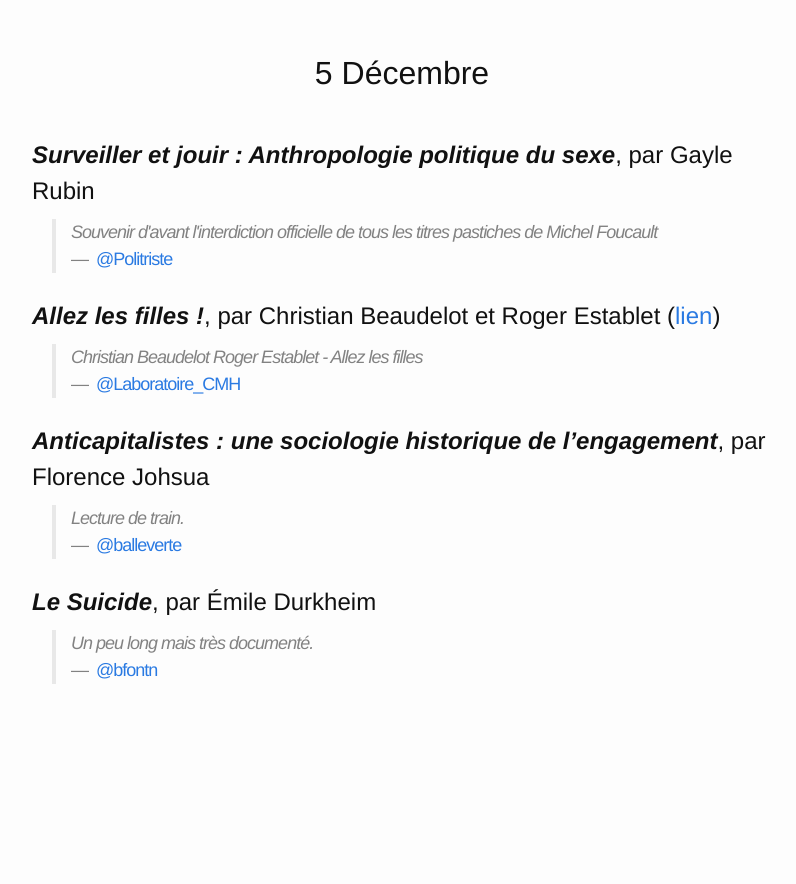
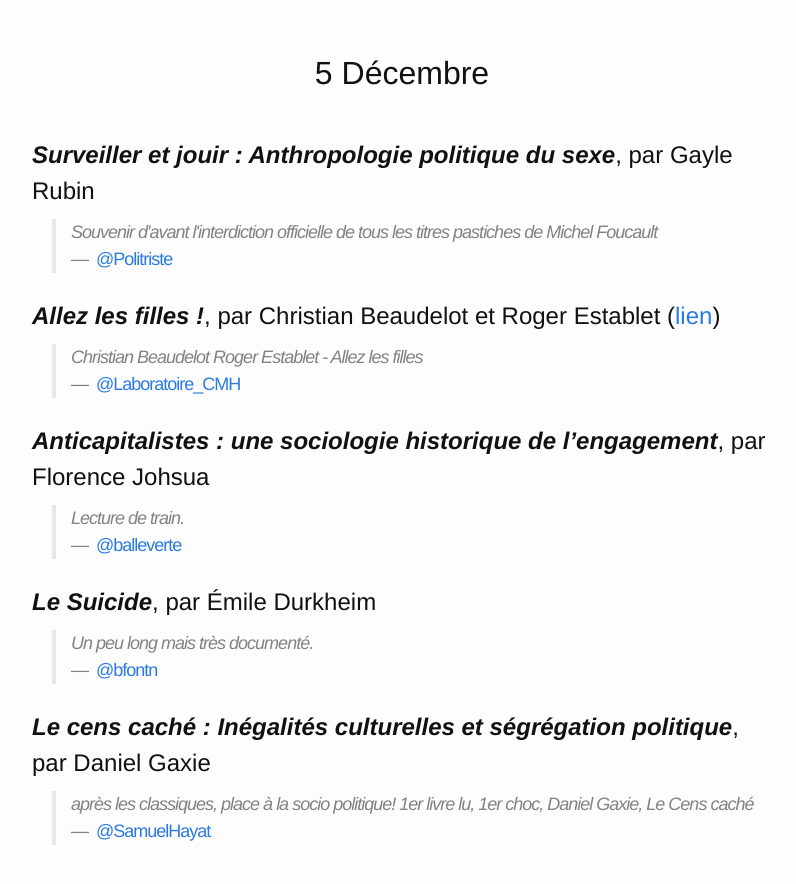
Before and after one commit to bfontaine/SocioNoel, a Jekyll site: the page built from index.md, in a window 1280 px wide and 900 px high, scrolled down 36630 px. Shown: the top 884 px of the window, without its empty margins (238-1034 px from the left). Built offline with Jekyll 4.4.1, drawn with Linux system fonts in a browser that asks for light colours; before the commit the page ends 37369 px from its top, so only the background shows below that.

Commit message:
one more book

```diff
--- a/books.yml
+++ b/books.yml
@@ -1487,3 +1487,9 @@
     author: Émile Durkheim
     source: https://twitter.com/bfontn/status/673047619711668224
     comment: "Un peu long mais très documenté."
+  - title: "Le cens caché : Inégalités culturelles et ségrégation politique"
+    author: Daniel Gaxie
+    source: https://twitter.com/SamuelHayat/status/673062279789809664
+    comment: >
+      après les classiques, place à la socio politique! 1er livre lu, 1er choc,
+      Daniel Gaxie, Le Cens caché
--- a/index.md
+++ b/index.md
@@ -2806,3 +2806,14 @@ Accès direct à un jour :<br/>
 
   </div>
 </article>
+<article class="book">
+  <h1><span class="title">Le cens caché : Inégalités culturelles et ségrégation politique</span>, par <span class="author">Daniel Gaxie</span></h1>
+  <div class="sources">
+
+    <blockquote class="comment">
+      après les classiques, place à la socio politique! 1er livre lu, 1er choc, Daniel Gaxie, Le Cens caché<br/>
+      <span class="comment-author">—&nbsp;&nbsp;<a class="handle" href="https://twitter.com/SamuelHayat/status/673062279789809664">@SamuelHayat</a></span>
+    </blockquote>
+
+  </div>
+</article>
```
